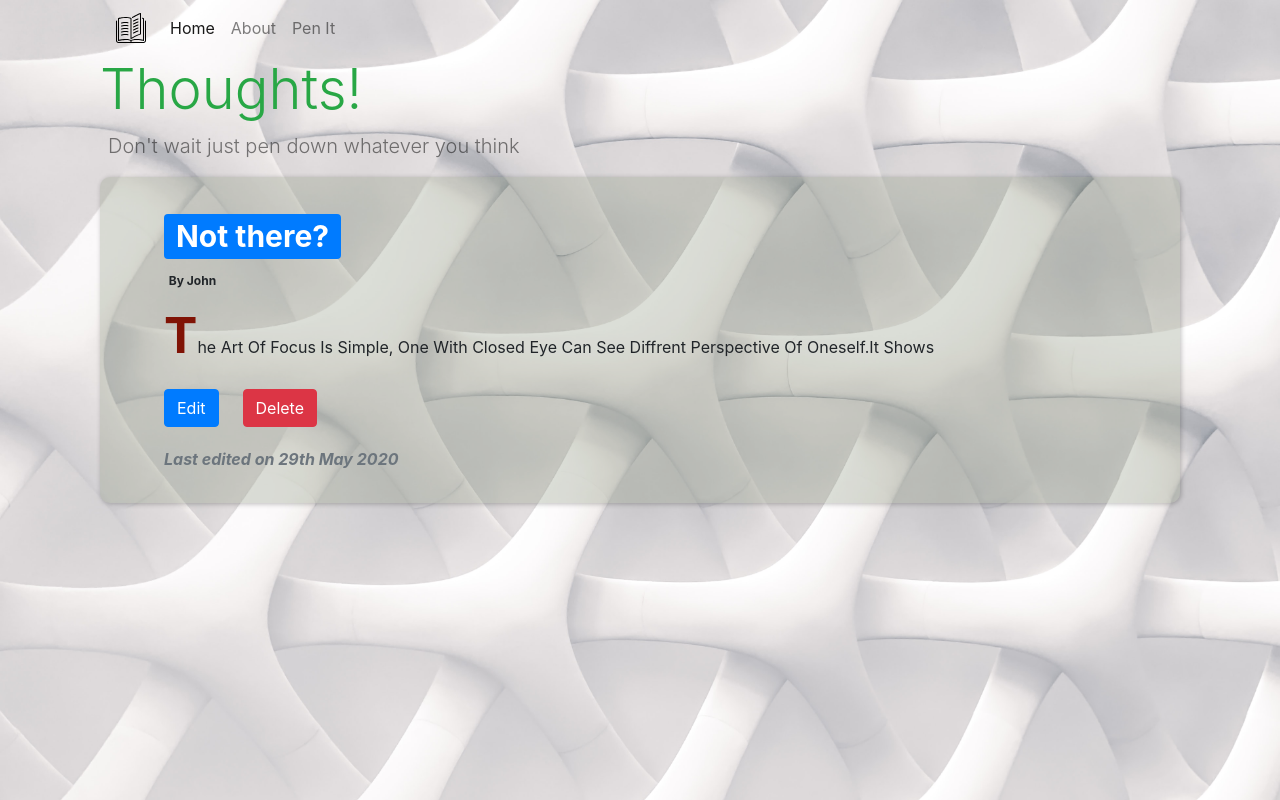
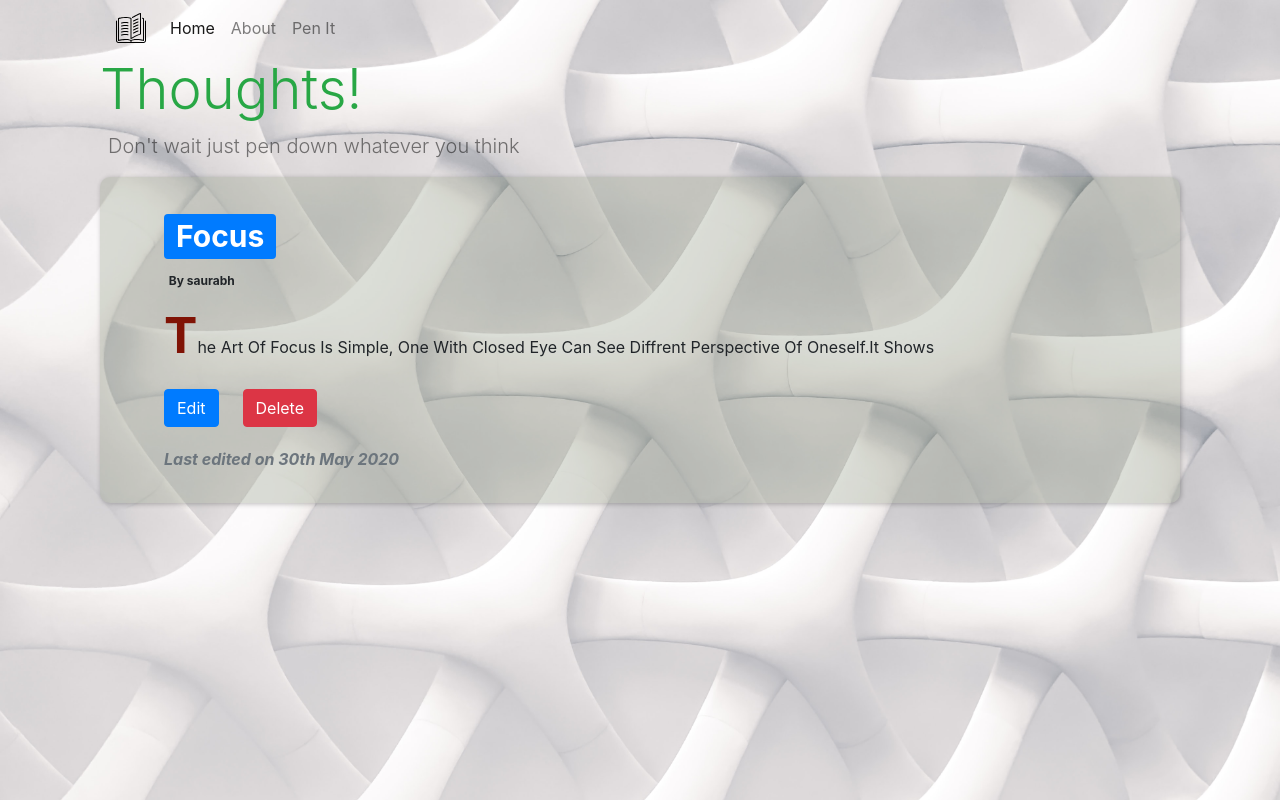
Before and after one commit to Iamsbharti/blog-app-ng, an Angular app: page /viewblog/1 in a window 1280 px wide. Built offline with nearby package versions, Linux system fonts and the light colour scheme.

Commit message:
design update

```diff
--- a/src/app/app.component.css
+++ b/src/app/app.component.css
@@ -0,0 +1,3 @@
+.menuright {
+  float: right;
+}
--- a/src/app/app.component.html
+++ b/src/app/app.component.html
@@ -23,9 +23,7 @@
       </button>
       <div class="collapse navbar-collapse" id="navbarNavAltMarkup">
         <div class="navbar-nav">
-          <a class="nav-item nav-link active" [routerLink]="['/home']"
-            >Home <span class="sr-only">(current)</span></a
-          >
+          <a class="nav-item nav-link active" [routerLink]="['/home']">Home</a>
           <a class="nav-item nav-link" [routerLink]="['/about']">About</a>
           <a class="nav-item nav-link" [routerLink]="['/createblog']">Pen It</a>
         </div>
--- a/src/app/blog-view/blog-view.component.ts
+++ b/src/app/blog-view/blog-view.component.ts
@@ -53,6 +53,8 @@ export class BlogViewComponent implements OnInit {
     this.getSingleBlogDetails(blogId);
   }
   getSingleBlogDetails = (blogId) => {
-    this.currentBlog = this.allBlogs[blogId];
+    console.log(blogId);
+    this.currentBlog = this.allBlogs.find((blog) => blog.id == blogId);
+    console.log(this.currentBlog);
   };
 }
```
